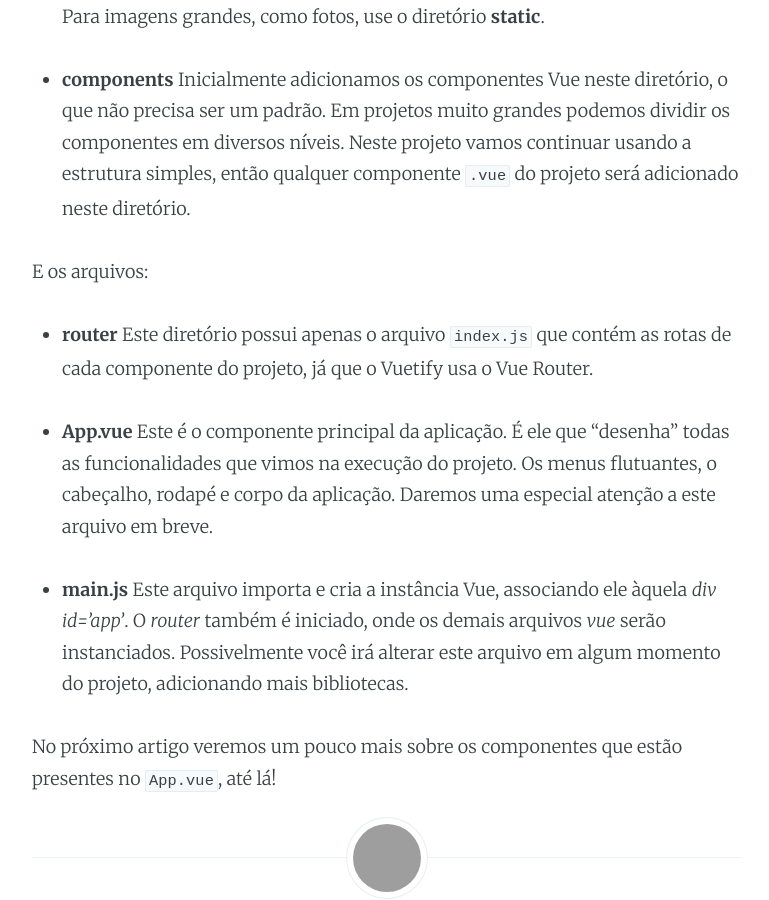
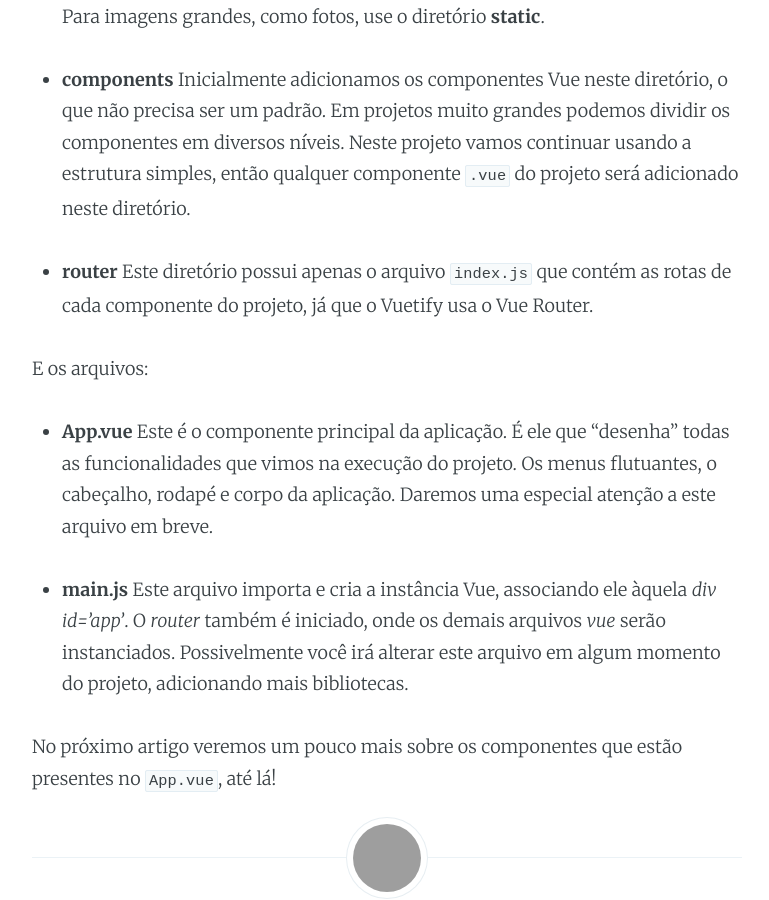
Before and after one commit to vuejs-br/blog, a Jekyll site: the page built from _posts/2018-04-02-conheca-o-vuetify-tutorial-dicas-parte-1.md, in a window 1280 px wide and 900 px high, scrolled down 4141 px. Shown: the whole window, without its empty margins (253-1022 px from the left). Built offline with Jekyll 4.4.1, drawn with Linux system fonts in a browser that asks for light colours; comment, search, counter and statistics services are not loaded; grey boxes are pictures that could not be loaded.

```diff
--- a/_posts/2018-04-02-conheca-o-vuetify-tutorial-dicas-parte-1.md
+++ b/_posts/2018-04-02-conheca-o-vuetify-tutorial-dicas-parte-1.md
@@ -72,9 +72,9 @@ Agora vamos dar uma olhada no diretório `src`, que é onde temos todos os arqui
 
 - **components** Inicialmente adicionamos os componentes Vue neste diretório, o que não precisa ser um padrão. Em projetos muito grandes podemos dividir os componentes em diversos níveis. Neste projeto vamos continuar usando a estrutura simples, então qualquer componente `.vue` do projeto será adicionado neste diretório.
 
+- **router** Este diretório possui apenas o arquivo `index.js` que contém as rotas de cada componente do projeto, já que o Vuetify usa o Vue Router.
+
 E os arquivos:
-
-- **router** Este diretório possui apenas o arquivo `index.js` que contém as rotas de cada componente do projeto, já que o Vuetify usa o Vue Router.
 
 - **App.vue** Este é o componente principal da aplicação. É ele que "desenha" todas as funcionalidades que vimos na execução do projeto. Os menus flutuantes, o cabeçalho, rodapé e corpo da aplicação. Daremos uma especial atenção a este arquivo em breve.
 
```
